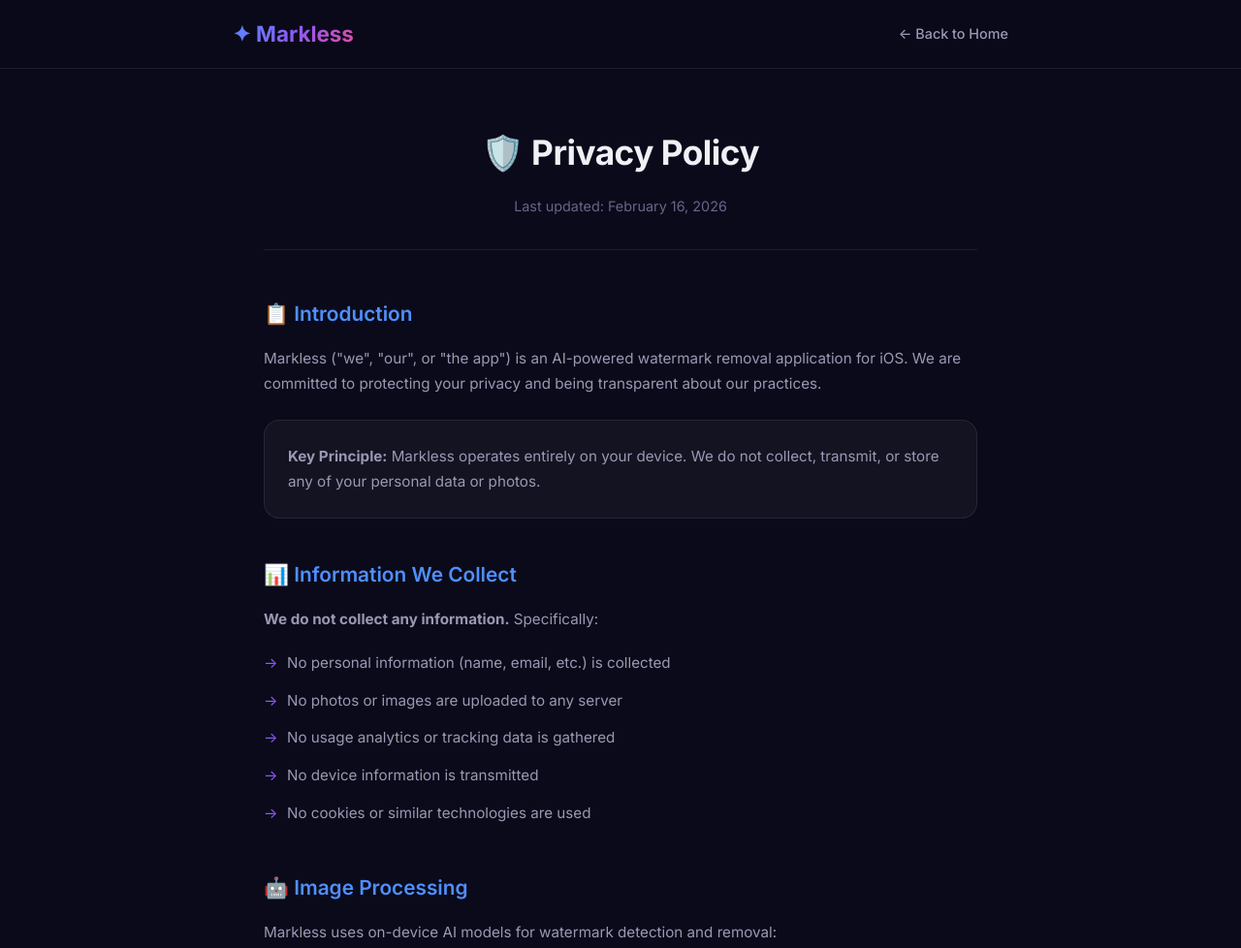
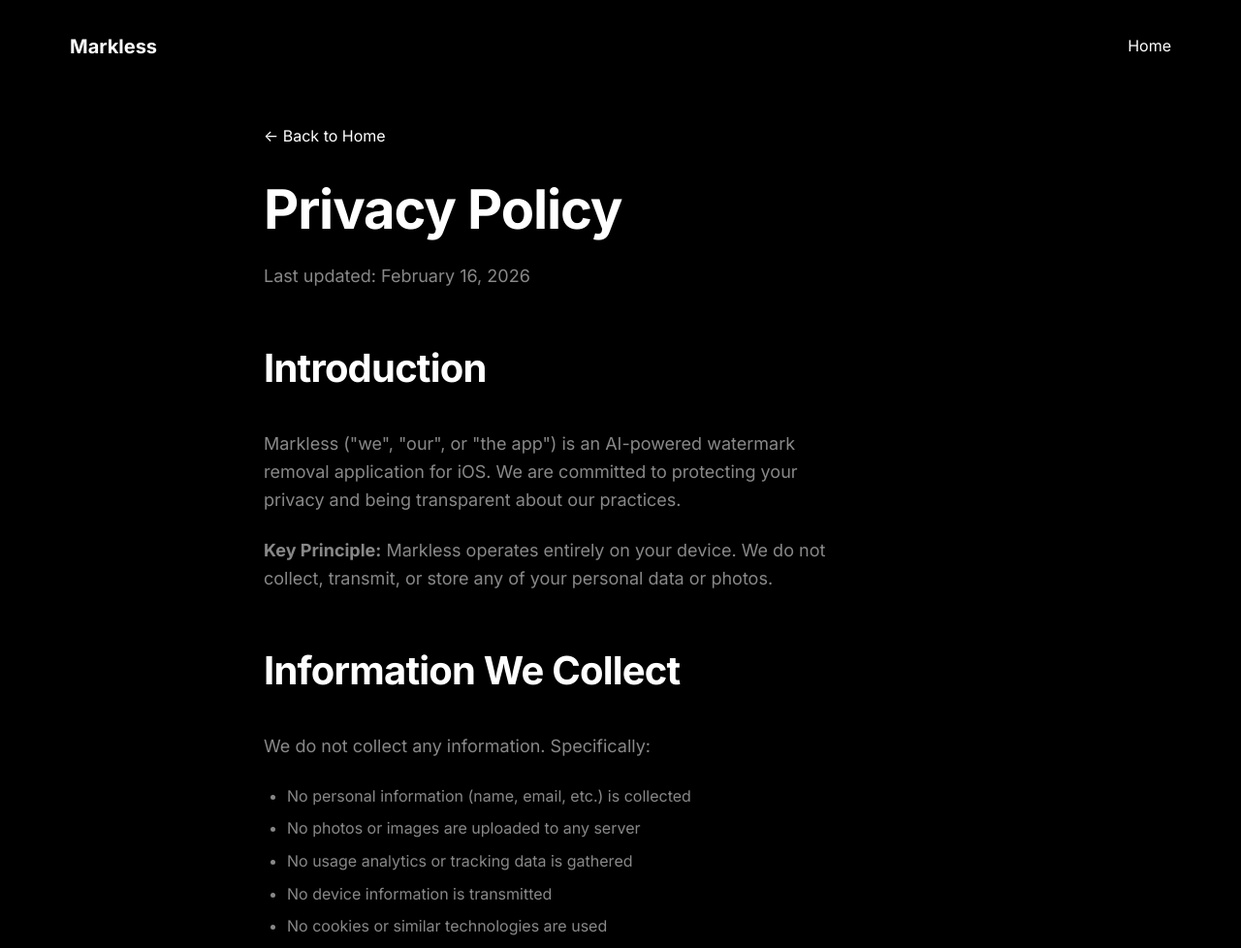
Before and after one commit to sahinlokman/markless-site, a plain HTML site: page privacy.html in a window 1280 px wide. Shown: the top 978 px of the page at 97% size. Drawn offline with Linux system fonts and the light colour scheme.

Commit message:
Update privacy.html with new black and white theme

```diff
--- a/privacy.html
+++ b/privacy.html
@@ -4,247 +4,40 @@
     <meta charset="UTF-8">
     <meta name="viewport" content="width=device-width, initial-scale=1.0">
     <title>Privacy Policy — Markless</title>
-    <meta name="description" content="Privacy Policy for Markless AI Watermark Removal App">
+    <link rel="stylesheet" href="style.css">
     <link rel="preconnect" href="https://fonts.googleapis.com">
     <link rel="preconnect" href="https://fonts.gstatic.com" crossorigin>
-    <link href="https://fonts.googleapis.com/css2?family=Inter:wght@300;400;500;600;700&display=swap" rel="stylesheet">
-    <style>
-        *, *::before, *::after {
-            margin: 0;
-            padding: 0;
-            box-sizing: border-box;
-        }
-
-        :root {
-            --bg-primary: #0a0a1a;
-            --bg-secondary: #0f0f2e;
-            --bg-card: rgba(255, 255, 255, 0.04);
-            --border-card: rgba(255, 255, 255, 0.08);
-            --text-primary: #f0f0f5;
-            --text-secondary: #9999b3;
-            --text-muted: #66668a;
-            --accent-blue: #4f8fff;
-            --accent-purple: #8b5cf6;
-            --gradient-main: linear-gradient(135deg, #4f8fff 0%, #8b5cf6 50%, #ec4899 100%);
-        }
-
-        html {
-            scroll-behavior: smooth;
-        }
-
-        body {
-            font-family: 'Inter', -apple-system, BlinkMacSystemFont, sans-serif;
-            background: var(--bg-primary);
-            color: var(--text-primary);
-            line-height: 1.7;
-        }
-
-        /* Navigation */
-        nav {
-            position: fixed;
-            top: 0;
-            left: 0;
-            right: 0;
-            z-index: 100;
-            padding: 1rem 2rem;
-            background: rgba(10, 10, 26, 0.85);
-            backdrop-filter: blur(20px);
-            -webkit-backdrop-filter: blur(20px);
-            border-bottom: 1px solid var(--border-card);
-        }
-
-        .nav-inner {
-            max-width: 800px;
-            margin: 0 auto;
-            display: flex;
-            justify-content: space-between;
-            align-items: center;
-        }
-
-        .nav-logo {
-            font-size: 1.4rem;
-            font-weight: 700;
-            background: var(--gradient-main);
-            -webkit-background-clip: text;
-            -webkit-text-fill-color: transparent;
-            background-clip: text;
-            text-decoration: none;
-        }
-
-        .nav-back {
-            color: var(--text-secondary);
-            text-decoration: none;
-            font-size: 0.9rem;
-            font-weight: 500;
-            transition: color 0.3s;
-        }
-
-        .nav-back:hover {
-            color: var(--text-primary);
-        }
-
-        /* Main content */
-        .policy-container {
-            max-width: 800px;
-            margin: 0 auto;
-            padding: 8rem 2rem 4rem;
-        }
-
-        .policy-header {
-            text-align: center;
-            margin-bottom: 3rem;
-            padding-bottom: 2rem;
-            border-bottom: 1px solid var(--border-card);
-        }
-
-        .policy-header h1 {
-            font-size: 2.2rem;
-            font-weight: 700;
-            margin-bottom: 0.8rem;
-            letter-spacing: -0.5px;
-        }
-
-        .policy-header .updated {
-            color: var(--text-muted);
-            font-size: 0.9rem;
-        }
-
-        .policy-section {
-            margin-bottom: 2.5rem;
-        }
-
-        .policy-section h2 {
-            font-size: 1.3rem;
-            font-weight: 600;
-            margin-bottom: 1rem;
-            color: var(--accent-blue);
-            display: flex;
-            align-items: center;
-            gap: 0.5rem;
-        }
-
-        .policy-section p {
-            color: var(--text-secondary);
-            margin-bottom: 0.8rem;
-            font-size: 0.95rem;
-        }
-
-        .policy-section ul {
-            list-style: none;
-            padding: 0;
-        }
-
-        .policy-section ul li {
-            color: var(--text-secondary);
-            font-size: 0.95rem;
-            padding: 0.4rem 0;
-            padding-left: 1.5rem;
-            position: relative;
-        }
-
-        .policy-section ul li::before {
-            content: '→';
-            position: absolute;
-            left: 0;
-            color: var(--accent-purple);
-        }
-
-        .highlight-box {
-            background: var(--bg-card);
-            border: 1px solid var(--border-card);
-            border-radius: 16px;
-            padding: 1.5rem;
-            margin: 1.5rem 0;
-        }
-
-        .highlight-box p {
-            margin-bottom: 0;
-        }
-
-        .contact-card {
-            background: var(--bg-card);
-            border: 1px solid var(--border-card);
-            border-radius: 16px;
-            padding: 2rem;
-            text-align: center;
-            margin-top: 3rem;
-        }
-
-        .contact-card h2 {
-            justify-content: center;
-        }
-
-        .contact-card a {
-            color: var(--accent-blue);
-            text-decoration: none;
-            transition: color 0.3s;
-        }
-
-        .contact-card a:hover {
-            color: var(--accent-purple);
-        }
-
-        /* Footer */
-        footer {
-            padding: 2rem;
-            border-top: 1px solid var(--border-card);
-            text-align: center;
-            margin-top: 2rem;
-        }
-
-        footer p {
-            color: var(--text-muted);
-            font-size: 0.85rem;
-        }
-
-        footer a {
-            color: var(--text-secondary);
-            text-decoration: none;
-            transition: color 0.3s;
-        }
-
-        footer a:hover {
-            color: var(--text-primary);
-        }
-
-        @media (max-width: 768px) {
-            .policy-container {
-                padding: 6rem 1.5rem 3rem;
-            }
-
-            .policy-header h1 {
-                font-size: 1.8rem;
-            }
-        }
-    </style>
+    <link href="https://fonts.googleapis.com/css2?family=Inter:wght@400;600;700&display=swap" rel="stylesheet">
 </head>
 <body>
-    <!-- Navigation -->
+
+    <header>
+        <div class="container">
             <nav>
-        <div class="nav-inner">
-            <a href="index.html" class="nav-logo">✦ Markless</a>
-            <a href="index.html" class="nav-back">← Back to Home</a>
+                <div class="logo">Markless</div>
+                <div class="nav-links">
+                    <a href="index.html">Home</a>
                 </div>
             </nav>
+        </div>
+    </header>
 
-    <!-- Privacy Policy Content -->
-    <div class="policy-container">
-        <div class="policy-header">
-            <h1>🛡️ Privacy Policy</h1>
-            <p class="updated">Last updated: February 16, 2026</p>
-        </div>
+    <div class="privacy-page">
+        <div class="container privacy-content">
+            <a href="index.html" style="display: inline-block; margin-bottom: 2rem;">&larr; Back to Home</a>
 
-        <div class="policy-section">
-            <h2>📋 Introduction</h2>
+            <h1>Privacy Policy</h1>
+            <p style="margin-bottom: 3rem;">Last updated: February 16, 2026</p>
+
+            <section>
+                <h2>Introduction</h2>
                 <p>Markless ("we", "our", or "the app") is an AI-powered watermark removal application for iOS. We are committed to protecting your privacy and being transparent about our practices.</p>
-            <div class="highlight-box">
                 <p><strong>Key Principle:</strong> Markless operates entirely on your device. We do not collect, transmit, or store any of your personal data or photos.</p>
-            </div>
-        </div>
+            </section>
 
-        <div class="policy-section">
-            <h2>📊 Information We Collect</h2>
-            <p><strong>We do not collect any information.</strong> Specifically:</p>
+            <section>
+                <h2>Information We Collect</h2>
+                <p>We do not collect any information. Specifically:</p>
                 <ul>
                     <li>No personal information (name, email, etc.) is collected</li>
                     <li>No photos or images are uploaded to any server</li>
@@ -252,66 +45,69 @@
                     <li>No device information is transmitted</li>
                     <li>No cookies or similar technologies are used</li>
                 </ul>
-        </div>
+            </section>
 
-        <div class="policy-section">
-            <h2>🤖 Image Processing</h2>
+            <section>
+                <h2>Image Processing</h2>
                 <p>Markless uses on-device AI models for watermark detection and removal:</p>
                 <ul>
                     <li><strong>SigLIP2</strong> — Neural network for watermark detection</li>
                     <li><strong>U2-Net</strong> — Image segmentation for watermark masking</li>
                     <li><strong>LaMa</strong> — Large Mask Inpainting for watermark removal</li>
                 </ul>
-            <div class="highlight-box">
-                <p>All AI processing happens <strong>entirely on your device</strong>. Your photos never leave your phone. No internet connection is required for processing.</p>
-            </div>
-        </div>
+                <p>All AI processing happens entirely on your device. Your photos never leave your phone. No internet connection is required for processing.</p>
+            </section>
 
-        <div class="policy-section">
-            <h2>📷 Photo Library Access</h2>
+            <section>
+                <h2>Photo Library Access</h2>
                 <p>Markless requests access to your photo library to allow you to select images for processing and save processed results. This access is:</p>
                 <ul>
                     <li>Only used when you explicitly select or save photos</li>
                     <li>Never used for background scanning or data collection</li>
                     <li>Managed entirely by iOS privacy controls</li>
                 </ul>
-        </div>
+            </section>
 
-        <div class="policy-section">
-            <h2>🔐 Data Security</h2>
+            <section>
+                <h2>Data Security</h2>
                 <p>Since all data processing occurs on your device and no data is transmitted externally, your photos and personal information remain under your complete control. We employ no servers, databases, or cloud infrastructure for user data.</p>
-        </div>
+            </section>
 
-        <div class="policy-section">
-            <h2>🔗 Third-Party Services</h2>
+            <section>
+                <h2>Third-Party Services</h2>
                 <p>Markless does not integrate with any third-party services, analytics platforms, or advertising networks. The app functions completely independently without any external dependencies.</p>
-        </div>
+            </section>
 
-        <div class="policy-section">
-            <h2>👶 Children's Privacy</h2>
+            <section>
+                <h2>Children's Privacy</h2>
                 <p>Our app does not collect any data from any users, including children under 13. The app is safe for users of all ages as it operates entirely offline and collects no information.</p>
-        </div>
+            </section>
 
-        <div class="policy-section">
-            <h2>⚖️ Your Rights</h2>
+            <section>
+                <h2>Your Rights</h2>
                 <p>Since we do not collect or store any personal data, there is no data to access, modify, or delete. You have full control over all content on your device at all times.</p>
-        </div>
+            </section>
 
-        <div class="policy-section">
-            <h2>🔄 Changes to This Policy</h2>
+            <section>
+                <h2>Changes to This Policy</h2>
                 <p>We may update this Privacy Policy from time to time. Any changes will be reflected on this page with an updated revision date. We encourage you to review this page periodically.</p>
-        </div>
+            </section>
 
-        <div class="policy-section contact-card">
-            <h2>📧 Contact Us</h2>
+            <section>
+                <h2>Contact Us</h2>
                 <p>If you have any questions about this Privacy Policy, please contact us at:</p>
-            <p><a href="mailto:lokmansahin.dev@gmail.com">lokmansahin.dev@gmail.com</a></p>
+                <a href="mailto:lokmansahin.dev@gmail.com">lokmansahin.dev@gmail.com</a>
+            </section>
         </div>
     </div>
 
-    <!-- Footer -->
     <footer>
-        <p>© 2026 Markless. All rights reserved. | <a href="index.html">Home</a></p>
+        <div class="container">
+            <div style="text-align: center; color: var(--secondary-text); font-size: 0.9rem;">
+                &copy; 2026 Markless. All rights reserved.
+            </div>
+        </div>
     </footer>
+
 </body>
 </html>
```
Lines whose indentation alone changed are shown as unchanged.
